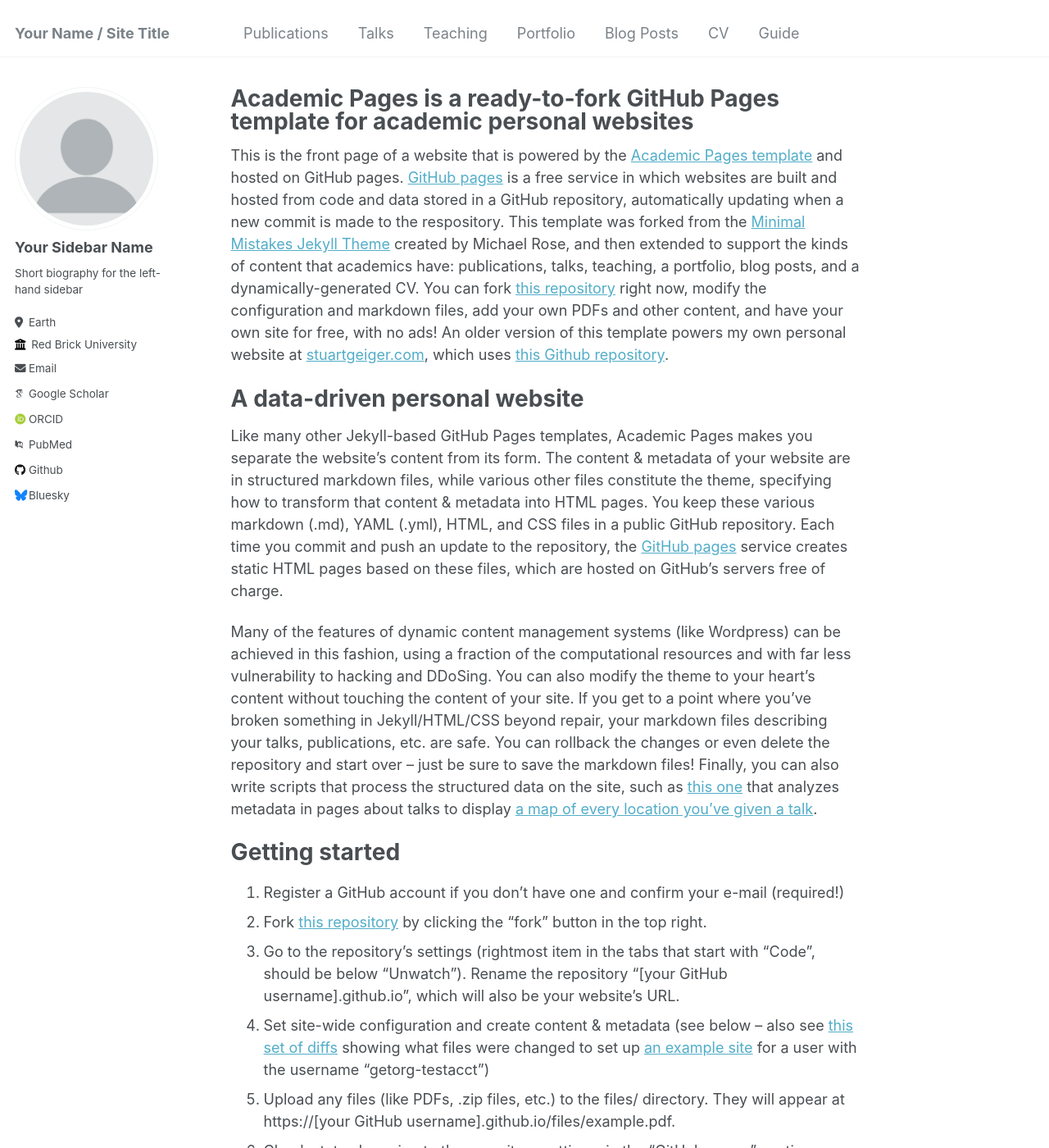
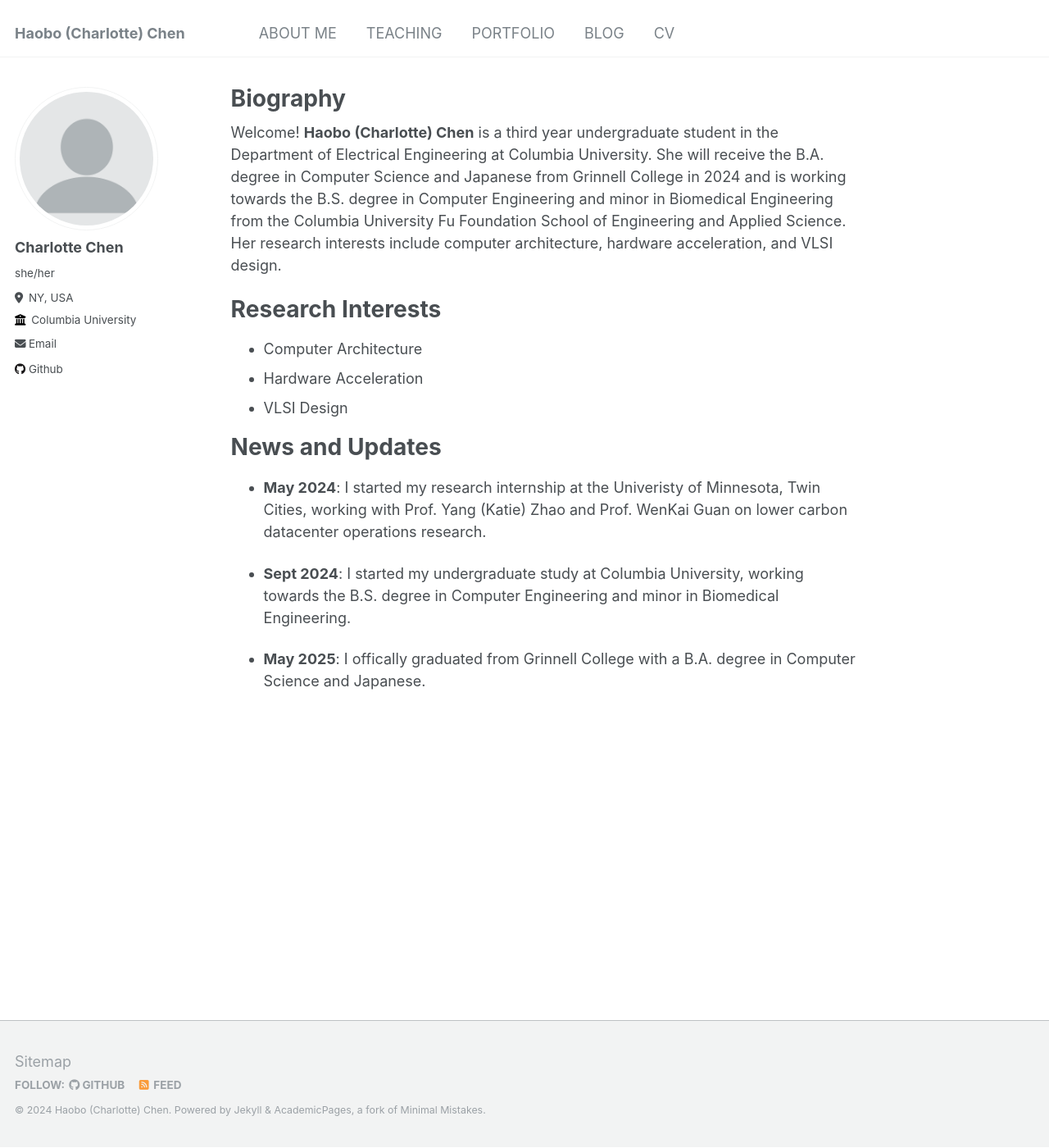
Before and after one commit to CharlotteChen2002/CharlotteChen2002.github.io, a Jekyll site: the page built from _pages/about.md, in a window 1280 px wide and 1400 px high. Shown: the whole window at 82% size. Built offline with Jekyll 4.4.1, drawn with Linux system fonts in a browser that asks for light colours; some web fonts are replaced; some of the changed text lies outside the part shown.

```diff
--- a/_config.yml
+++ b/_config.yml
@@ -7,140 +7,135 @@
 # server process.
 
 # Basic Site Settings
-locale                   : "en-US"
-title                    : "Your Name / Site Title"
-title_separator          : "-"
-name                     : &name "Your Name"
-description              : &description "personal description"
-url                      : https://academicpages.github.io # the base hostname & protocol for your site e.g. "https://mmistakes.github.io"
-baseurl                  : "" # the subpath of your site, e.g. "/blog"
-repository               : "academicpages/academicpages.github.io"
+locale: "en-US"
+title: "Haobo (Charlotte) Chen"
+title_separator: "-"
+name: &name "Haobo (Charlotte) Chen"
+description: &description "personal description"
+url: https://charlottechen.github.io # the base hostname & protocol for your site e.g. "https://mmistakes.github.io"
+baseurl: "" # the subpath of your site, e.g. "/blog"
+repository: "CharlotteChen2002/CharlotteChen2002"
 
 # Site Author - The following control what appear as part of the author content on the side bar.
 #               If a field is blank the icon and link will not appear, otherwise it will be shown.
 #               Additional customization can be done by editing /_includes/author-profile.html
 author:
   # Biographic information
-  avatar           : "profile.png"
-  name             : "Your Sidebar Name"
-  pronouns         : # example: "she/her"
-  bio              : "Short biography for the left-hand sidebar"
-  location         : "Earth"
-  employer         : "Red Brick University"
-  uri              : # URL
-  email            : "none@example.org"
+  avatar: "profile.png"
+  name: "Charlotte Chen"
+  pronouns: "she/her"
+  # bio: "Short biography for the left-hand"
+  location: "NY, USA"
+  employer: "Columbia University"
+  uri: # URL
+  email: "hc3558@columbia.edu"
 
   # Academic websites
-  arxiv            : # URL - Update with the correct link to your profile
-  googlescholar    : "https://scholar.google.com/citations?user=PS_CX0AAAAAJ"
-  impactstory      : # URL
-  orcid            : "http://orcid.org/yourorcidurl"
-  semantic         : # URL
-  pubmed           : "https://www.ncbi.nlm.nih.gov/pubmed/?term=john+snow"
-  researchgate     : # URL
+  arxiv: # URL - Update with the correct link to your profile
+  googlescholar: # URL
+  impactstory: # URL
+  orcid: # URL
+  semantic: # URL
+  pubmed: # URL
+  researchgate: # URL
 
   # Repositories and software development
-  bitbucket        : # Username - Update with your username on the site
-  codepen          : # Username
-  dribbble         : # Username
-  github           : "academicpages"
-  kaggle           : # Username
-  stackoverflow    : # User number or user number and name (i.e., use "1" or "1/jeff-atwood")
+  bitbucket: # Username - Update with your username on the site
+  codepen: # Username
+  dribbble: # Username
+  github: "github.com/CharlotteChen2002"
+  kaggle: # Username
+  stackoverflow: # User number or user number and name (i.e., use "1" or "1/jeff-atwood")
 
   # Social media
-  bluesky          : "bsky.app" # Replace this with you Bluesky username
-  facebook         : # Username
-  flickr           : # Username
-  foursquare       : # Username
-  goodreads        : # Username
-  google_plus      : # Username
-  keybase          : # Username
-  instagram        : # Username
-  lastfm           : # Username
-  linkedin         : # Username
-  mastodon         : # URL
-  medium           : # URL
-  pinterest        : # Username
-  soundcloud       : # Username
-  steam            : # Username
-  telegram         : # URL
-  tumblr           : # Username
-  twitter          : # Username for X / Twitter
-  vine             : # Username
-  weibo            : # Username
-  wikipedia        : # Username
-  xing             : # Username
-  youtube          : # Username
-  zhihu            : # URL
-
+  bluesky: # Replace this with you Bluesky username
+  facebook: # Username
+  flickr: # Username
+  foursquare: # Username
+  goodreads: # Username
+  google_plus: # Username
+  keybase: # Username
+  instagram: # Username
+  lastfm: # Username
+  linkedin: # Username
+  mastodon: # URL
+  medium: # URL
+  pinterest: # Username
+  soundcloud: # Username
+  steam: # Username
+  telegram: # URL
+  tumblr: # Username
+  twitter: # Username for X / Twitter
+  vine: # Username
+  weibo: # Username
+  wikipedia: # Username
+  xing: # Username
+  youtube: # Username
+  zhihu: # URL
 
 # Site Settings
-teaser                   :  # filename of teaser fallback teaser image placed in /images/, .e.g. "500x300.png"
-breadcrumbs              : false # true, false (default)
-words_per_minute         : 160
-future                   : true
-read_more                : "disabled" # if enabled, adds "Read more" links to excerpts
-talkmap_link             : false #change to true to add link to talkmap on talks page
+teaser: # filename of teaser fallback teaser image placed in /images/, .e.g. "500x300.png"
+breadcrumbs: false # true, false (default)
+words_per_minute: 160
+future: true
+read_more: "disabled" # if enabled, adds "Read more" links to excerpts
+talkmap_link: false #change to true to add link to talkmap on talks page
 comments:
-  provider               : # false (default), "disqus", "discourse", "facebook", "google-plus", "staticman", "custom"
+  provider: # false (default), "disqus", "discourse", "facebook", "google-plus", "staticman", "custom"
   disqus:
-    shortname            :
+    shortname:
   discourse:
-    server               : # https://meta.discourse.org/t/embedding-discourse-comments-via-javascript/31963 , e.g.: meta.discourse.org
+    server: # https://meta.discourse.org/t/embedding-discourse-comments-via-javascript/31963 , e.g.: meta.discourse.org
   facebook:
-    appid                :
-    num_posts            : # 5 (default)
-    colorscheme          : # "light" (default), "dark"
+    appid:
+    num_posts: # 5 (default)
+    colorscheme: # "light" (default), "dark"
 staticman:
-  allowedFields          : ['name', 'email', 'url', 'message']
-  branch                 : "gh-pages" # "master", "gh-pages"
-  commitMessage          : "New comment."
-  filename               : comment-{@timestamp}
-  format                 : "yml"
-  moderation             : true
-  path                   : "_data/comments/{options.slug}"
-  requiredFields         : ['name', 'email', 'message']
+  allowedFields: ["name", "email", "url", "message"]
+  branch: "gh-pages" # "master", "gh-pages"
+  commitMessage: "New comment."
+  filename: comment-{@timestamp}
+  format: "yml"
+  moderation: true
+  path: "_data/comments/{options.slug}"
+  requiredFields: ["name", "email", "message"]
   transforms:
-    email                : "md5"
+    email: "md5"
   generatedFields:
     date:
-      type               : "date"
+      type: "date"
       options:
-        format           : "iso8601" # "iso8601" (default), "timestamp-seconds", "timestamp-milliseconds"
+        format: "iso8601" # "iso8601" (default), "timestamp-seconds", "timestamp-milliseconds"
 atom_feed:
-  hide                   : false     # change to true to hide the RSS feed in the footer
-  path                   : # blank (default) uses feed.xml
-
+  hide: false # change to true to hide the RSS feed in the footer
+  path: # blank (default) uses feed.xml
 
 # SEO Related
-google_site_verification :
-bing_site_verification   :
-alexa_site_verification  :
-yandex_site_verification :
-
+google_site_verification:
+bing_site_verification:
+alexa_site_verification:
+yandex_site_verification:
 
 # Social Sharing
 twitter:
-  username               : &twitter
+  username: &twitter
 facebook:
-  username               :
-  app_id                 :
-  publisher              :
-og_image                 :  # Open Graph/Twitter default site image
+  username:
+  app_id:
+  publisher:
+og_image: # Open Graph/Twitter default site image
 # For specifying social profiles
 # - https://developers.google.com/structured-data/customize/social-profiles
 social:
-  type                   : # Person or Organization (defaults to Person)
-  name                   : # If the user or organization name differs from the site's name
+  type: # Person or Organization (defaults to Person)
+  name: # If the user or organization name differs from the site's name
   links: # An array of links to social media profiles
-
 
 # Analytics
 analytics:
-  provider               :  "false" # false (default), "google", "google-universal", "google-analytics-4", "custom"
+  provider: "false" # false (default), "google", "google-universal", "google-analytics-4", "custom"
   google:
-    tracking_id          :
-
+    tracking_id:
 
 # Reading Files
 include:
@@ -177,14 +172,12 @@
 encoding: "utf-8"
 markdown_ext: "markdown,mkdown,mkdn,mkd,md"
 
-
 # Conversion
 markdown: kramdown
 highlighter: rouge
 lsi: false
 excerpt_separator: "\n\n"
 incremental: false
-
 
 # Markdown Processing
 kramdown:
@@ -196,7 +189,6 @@
   toc_levels: 1..6
   smart_quotes: lsquo,rsquo,ldquo,rdquo
   enable_coderay: false
-
 
 # Collections
 collections:
@@ -212,7 +204,6 @@
   talks:
     output: true
     permalink: /:collection/:path/
-
 
 # Defaults
 defaults:
@@ -270,19 +261,16 @@
       author_profile: true
       share: true
 
-
 # Sass/SCSS
 sass:
   sass_dir: _sass
   style: compressed # http://sass-lang.com/documentation/file.SASS_REFERENCE.html#output_style
-
 
 # Outputting
 permalink: /:categories/:title/
 # paginate: 5 # amount of posts to show
 # paginate_path: /page:num/
 timezone: America/Los_Angeles # http://en.wikipedia.org/wiki/List_of_tz_database_time_zones
-
 
 # Plugins
 plugins:
@@ -298,7 +286,6 @@
   - jekyll-gist
   - jekyll-feed
   - jemoji
-
 
 # Archives
 #  Type
@@ -328,7 +315,6 @@
 #     category: /categories/:name/
 #     tag: /tags/:name/
 
-
 # HTML Compression
 # - http://jch.penibelst.de/
 compress_html:
--- a/_data/navigation.yml
+++ b/_data/navigation.yml
@@ -1,22 +1,16 @@
 # main links links
 main:
-  - title: "Publications"
-    url: /publications/
+  - title: "ABOUT ME"
+    url: /
 
-  - title: "Talks"
-    url: /talks/
-
-  - title: "Teaching"
+  - title: "TEACHING"
     url: /teaching/
 
-  - title: "Portfolio"
+  - title: "PORTFOLIO"
     url: /portfolio/
 
-  - title: "Blog Posts"
+  - title: "BLOG"
     url: /year-archive/
 
   - title: "CV"
-    url: /cv/
-
-  - title: "Guide"
-    url: /markdown/
+    url: /files/resume.pdf
--- a/_pages/about.md
+++ b/_pages/about.md
@@ -1,30 +1,29 @@
 ---
 permalink: /
-title: "Academic Pages is a ready-to-fork GitHub Pages template for academic personal websites"
+title: "Biography"
 author_profile: true
 redirect_from:
   - /about/
   - /about.html
 ---
 
-This is the front page of a website that is powered by the [Academic Pages template](https://github.com/academicpages/academicpages.github.io) and hosted on GitHub pages. [GitHub pages](https://pages.github.com) is a free service in which websites are built and hosted from code and data stored in a GitHub repository, automatically updating when a new commit is made to the respository. This template was forked from the [Minimal Mistakes Jekyll Theme](https://mmistakes.github.io/minimal-mistakes/) created by Michael Rose, and then extended to support the kinds of content that academics have: publications, talks, teaching, a portfolio, blog posts, and a dynamically-generated CV. You can fork [this repository](https://github.com/academicpages/academicpages.github.io) right now, modify the configuration and markdown files, add your own PDFs and other content, and have your own site for free, with no ads! An older version of this template powers my own personal website at [stuartgeiger.com](http://stuartgeiger.com), which uses [this Github repository](https://github.com/staeiou/staeiou.github.io).
+Welcome! **Haobo (Charlotte) Chen** is a third year undergraduate student in the Department of Electrical Engineering at Columbia University. She will receive the B.A. degree in Computer Science and Japanese from Grinnell College in 2024 and is working towards the B.S. degree in Computer Engineering and minor in Biomedical Engineering from the Columbia University Fu Foundation School of Engineering and Applied Science. Her research interests include computer architecture, hardware acceleration, and VLSI design.
 
-A data-driven personal website
+Research Interests
 ======
-Like many other Jekyll-based GitHub Pages templates, Academic Pages makes you separate the website's content from its form. The content & metadata of your website are in structured markdown files, while various other files constitute the theme, specifying how to transform that content & metadata into HTML pages. You keep these various markdown (.md), YAML (.yml), HTML, and CSS files in a public GitHub repository. Each time you commit and push an update to the repository, the [GitHub pages](https://pages.github.com/) service creates static HTML pages based on these files, which are hosted on GitHub's servers free of charge.
+- Computer Architecture
+- Hardware Acceleration
+- VLSI Design
 
-Many of the features of dynamic content management systems (like Wordpress) can be achieved in this fashion, using a fraction of the computational resources and with far less vulnerability to hacking and DDoSing. You can also modify the theme to your heart's content without touching the content of your site. If you get to a point where you've broken something in Jekyll/HTML/CSS beyond repair, your markdown files describing your talks, publications, etc. are safe. You can rollback the changes or even delete the repository and start over -- just be sure to save the markdown files! Finally, you can also write scripts that process the structured data on the site, such as [this one](https://github.com/academicpages/academicpages.github.io/blob/master/talkmap.ipynb) that analyzes metadata in pages about talks to display [a map of every location you've given a talk](https://academicpages.github.io/talkmap.html).
+News and Updates
+======
+- **May 2024**: I started my research internship at the Univeristy of Minnesota, Twin Cities, working with Prof. Yang (Katie) Zhao and Prof. WenKai Guan on lower carbon datacenter operations research.
 
-Getting started
-======
-1. Register a GitHub account if you don't have one and confirm your e-mail (required!)
-1. Fork [this repository](https://github.com/academicpages/academicpages.github.io) by clicking the "fork" button in the top right.
-1. Go to the repository's settings (rightmost item in the tabs that start with "Code", should be below "Unwatch"). Rename the repository "[your GitHub username].github.io", which will also be your website's URL.
-1. Set site-wide configuration and create content & metadata (see below -- also see [this set of diffs](http://archive.is/3TPas) showing what files were changed to set up [an example site](https://getorg-testacct.github.io) for a user with the username "getorg-testacct")
-1. Upload any files (like PDFs, .zip files, etc.) to the files/ directory. They will appear at https://[your GitHub username].github.io/files/example.pdf.
-1. Check status by going to the repository settings, in the "GitHub pages" section
+- **Sept 2024**: I started my undergraduate study at Columbia University, working towards the B.S. degree in Computer Engineering and minor in Biomedical Engineering.
 
-Site-wide configuration
+- **May 2025**: I offically graduated from Grinnell College with a B.A. degree in Computer Science and Japanese.
+
+<!-- Site-wide configuration
 ------
 The main configuration file for the site is in the base directory in [_config.yml](https://github.com/academicpages/academicpages.github.io/blob/master/_config.yml), which defines the content in the sidebars and other site-wide features. You will need to replace the default variables with ones about yourself and your site's github repository. The configuration file for the top menu is in [_data/navigation.yml](https://github.com/academicpages/academicpages.github.io/blob/master/_data/navigation.yml). For example, if you don't have a portfolio or blog posts, you can remove those items from that navigation.yml file to remove them from the header.
 
@@ -46,4 +45,4 @@
 
 For more info
 ------
-More info about configuring Academic Pages can be found in [the guide](https://academicpages.github.io/markdown/). The [guides for the Minimal Mistakes theme](https://mmistakes.github.io/minimal-mistakes/docs/configuration/) (which this theme was forked from) might also be helpful.
+More info about configuring Academic Pages can be found in [the guide](https://academicpages.github.io/markdown/). The [guides for the Minimal Mistakes theme](https://mmistakes.github.io/minimal-mistakes/docs/configuration/) (which this theme was forked from) might also be helpful. -->
--- a/_pages/portfolio.html
+++ b/_pages/portfolio.html
@@ -8,6 +8,6 @@
 {% include base_path %}
 
 
-{% for post in site.portfolio %}
-  {% include archive-single.html %}
+{% for post in site.portfolio reversed %}
+{% include archive-single.html %}
 {% endfor %}
--- a/_pages/teaching.html
+++ b/_pages/teaching.html
@@ -8,5 +8,5 @@
 {% include base_path %}
 
 {% for post in site.teaching reversed %}
-  {% include archive-single.html %}
+{% include archive-single.html %}
 {% endfor %}
```
Also changed, not shown: _portfolio/portfolio-1.md (+4 -4 lines), _portfolio/portfolio-2.html (deleted, +0 -7 lines), _portfolio/portfolio-2.md (added, +13 -0 lines), _portfolio/portfolio-3.md (added, +13 -0 lines), _teaching/2014-spring-teaching-1.md (deleted, +0 -20 lines), _teaching/2015-spring-teaching-2.md (deleted, +0 -20 lines), _teaching/2023-spring-montoring-1.md (added, +21 -0 lines), _teaching/2024-spring-montoring-1.md (added, +28 -0 lines), images/CS61CPU.png (added), images/gitlet.png (added), images/numc.png (added), 1 other file.
